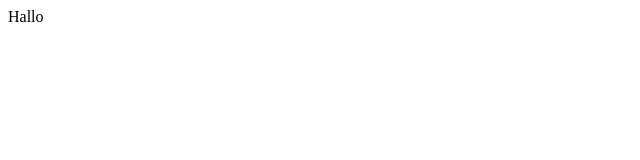
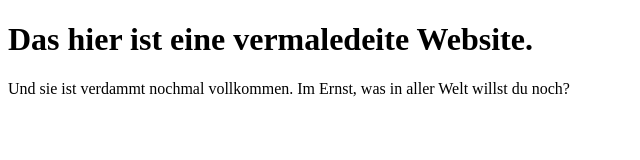
Before and after one commit to chocowhiskey/vermaledeiteWebseite, a plain HTML site: page index.html in a window 1280 px wide. Shown: the whole page, without its empty margins (0-640 px from the left). Drawn offline with Linux system fonts and the light colour scheme.

Commit message:
Add html structure

```diff
--- a/index.html
+++ b/index.html
@@ -1,11 +1,15 @@
 <!DOCTYPE html>
-<html lang="en">
+<html lang="de">
   <head>
     <meta charset="UTF-8" />
     <meta name="viewport" content="width=device-width, initial-scale=1.0" />
-    <title>Document</title>
+    <title>Vermaledeite Website</title>
   </head>
   <body>
-    <div>Hallo</div>
+    <h1>Das hier ist eine vermaledeite Website.</h1>
+    <p>
+      Und sie ist verdammt nochmal vollkommen. Im Ernst, was in aller Welt
+      willst du noch?
+    </p>
   </body>
 </html>
```
